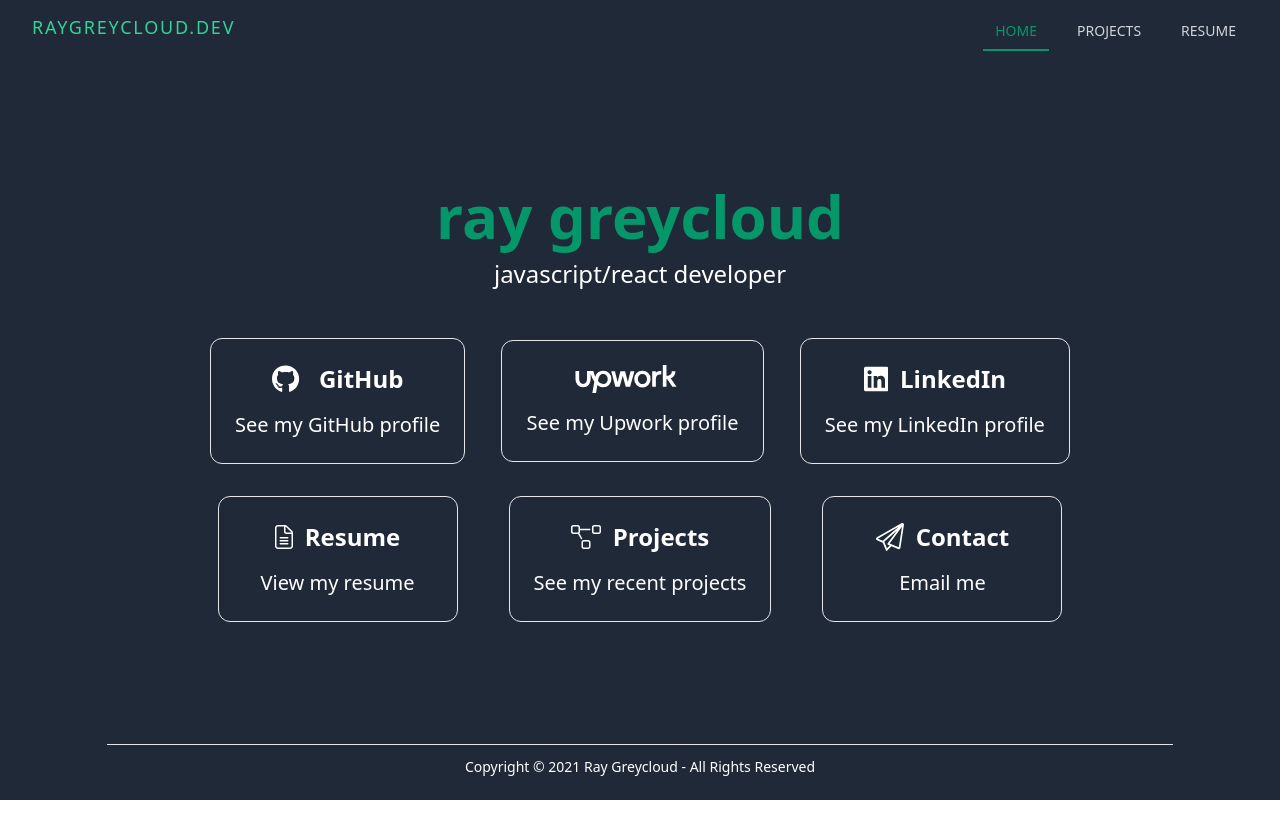
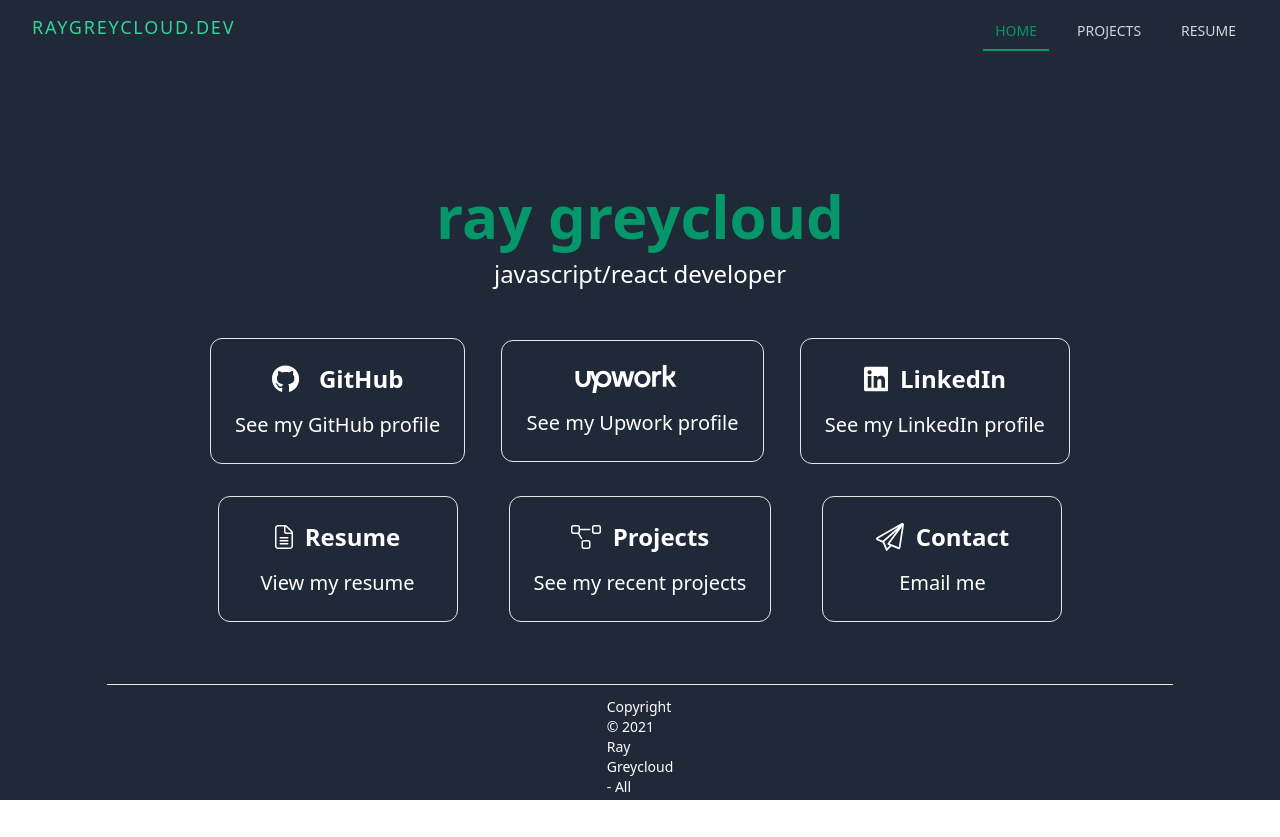
Before and after one commit to rayGreycloud/raygreycloud-dev, a Next.js app: page / in a window 1280 px wide. Before the commit the page ends 800 px from the top, so only its background shows below. Built offline with nearby package versions, Linux system fonts and the light colour scheme.

Commit message:
Move custom css

```diff
--- /dev/null
+++ b/styles/custom-utilities.css
@@ -0,0 +1,16 @@
+/* Custom Utility Classes*/
+
+/* width: fit-content */
+.w-fit {
+  width: fit-content !important;
+}
+
+/* height: fit-content*/
+.h-fit {
+  height: fit-content !important;
+}
+
+/* z-index: 1020*/
+.z-1020 {
+  z-index: 1020 !important;
+}
--- a/styles/globals.css
+++ b/styles/globals.css
@@ -3,15 +3,7 @@
 @tailwind utilities;
 
 @layer utilities {
-  .w-fit {
-    width: fit-content;
-  }
-  .h-fit {
-    height: fit-content;
-  }
-  .z-1020 {
-    z-index: 1020;
-  }
+  @import url('./custom-utilities.css');
 }
 
 @layer components {
```
